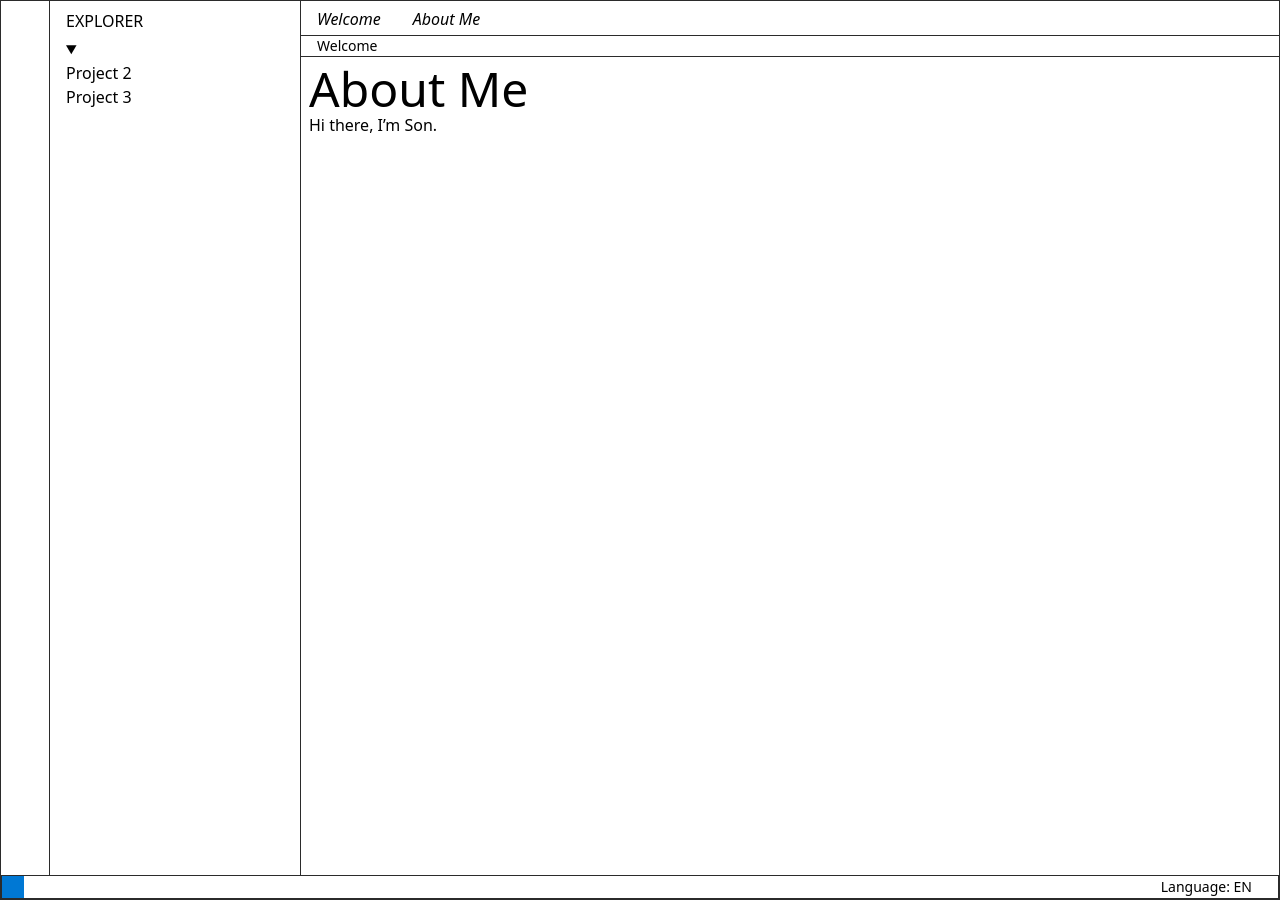
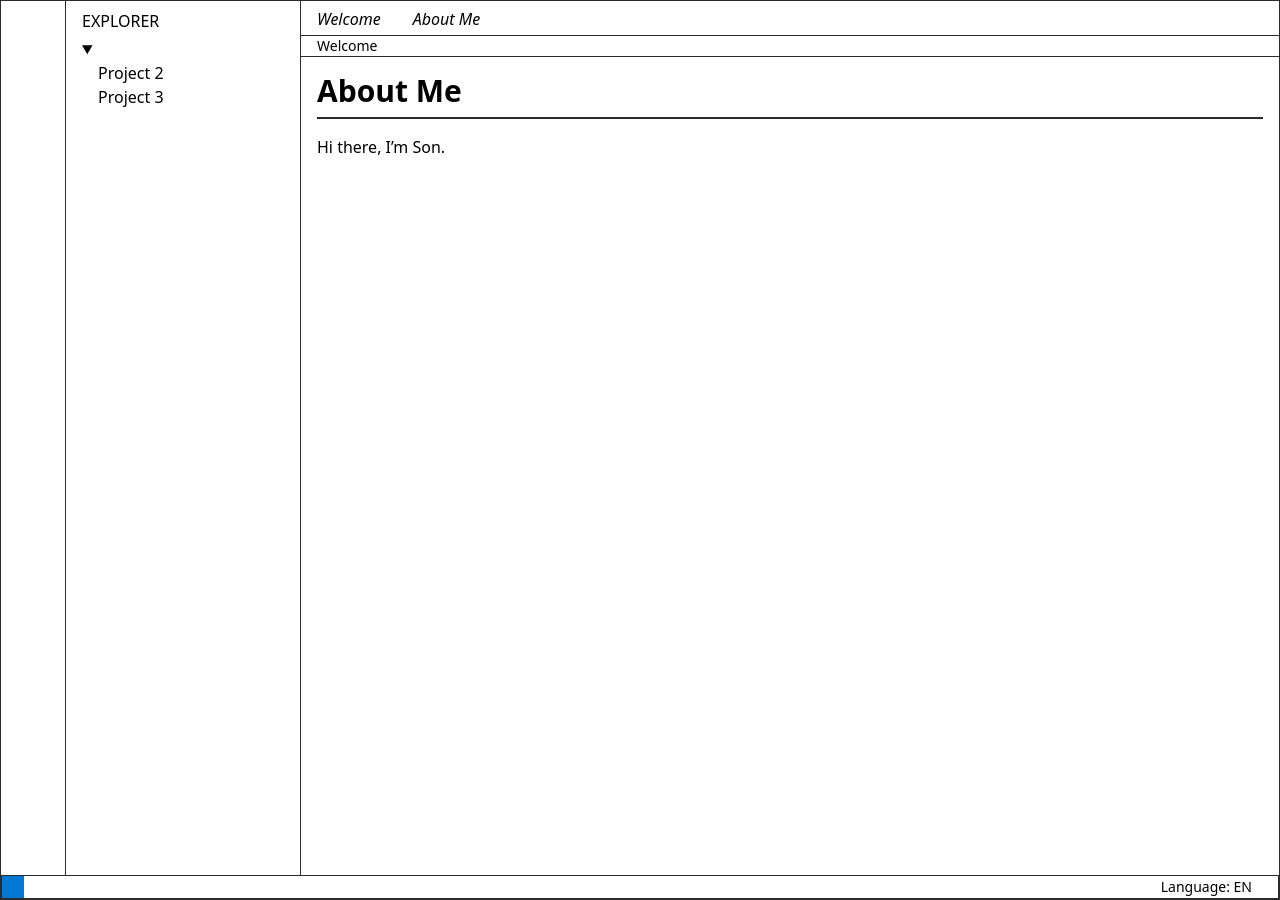
Before and after one commit to sntran/sntran.github.io, a Jekyll site: the page built from README.md, in a window 1280 px wide. Built offline with Jekyll 4.4.1, drawn with Linux system fonts in a browser that asks for light colours; nearby versions of some CDN libraries; our own code applies the rules of GitHub Pages for plain Markdown files.

```diff
--- a/_layouts/index.html
+++ b/_layouts/index.html
@@ -18,13 +18,51 @@
         @apply text-5xl;
       }
 
+      :where(.content) h1 {
+        @apply font-bold;
+        @apply text-3xl;
+        @apply mb-4 pb-2;
+        @apply border-b-2 border-b-[--color-border];
+      }
+
       h2 {
         @apply mb-1;
         @apply text-2xl;
       }
 
+      :where(.content) h2 {
+        @apply font-bold;
+        @apply my-4 pb-2;
+        @apply border-b-2 border-b-[--color-border];
+      }
+
+      h3 {
+        @apply text-xl;
+      }
+
+      :where(.content) h3 {
+        @apply font-bold;
+        @apply my-2;
+      }
+
       .subtitle {
         @apply text-3xl;
+      }
+
+      ul, ol {
+        @apply pl-4;
+      }
+
+      :where(.content) ul, :where(.content) ol {
+        @apply my-4;
+      }
+
+      :where(.content) ul {
+        @apply list-disc;
+      }
+
+      :where(.content) ol {
+        @apply list-decimal;
       }
     }
 
@@ -125,7 +163,7 @@
     >
       <div class="py-1 uppercase">Explorer</div>
 
-      <ul>
+      <ul class="p-0">
         {% for doc in site.pages %}
 
         {% endfor %}
@@ -169,7 +207,7 @@
         bg-canvas
       "
     >
-      <ul>
+      <ul class="p-0">
         <li>Welcome</li>
       </ul>
     </nav>
@@ -219,19 +258,21 @@
       class="
         row-start-3 col-start-1
         grid gap-x-32 gap-y-8 place-content-center justify-center
-        p-2
+        p-4
         bg-canvas
         border-t border-t-[--color-border]
+
+        content
       "
     >
       <header class="md:col-span-2">
-        <h1>Trần Nguyễn Sơn</h1>
+        <h1 class="text-5xl m-0 p-0 border-b-0">Trần Nguyễn Sơn</h1>
         <p class="subtitle">Husband, Dad, Code Hobbyist</p>
       </header>
 
       <div>
-        <h2>Start</h2>
-        <ul class="flex flex-col gap-1">
+        <h2 class="m-0 p-0 border-b-0">Start</h2>
+        <ul class="flex flex-col gap-1 p-0 list-none">
           <li>
             <a href="/README.md" class="text-[--color-blue]">About Me</a>
           </li>
@@ -243,14 +284,14 @@
           </li>
         </ul>
 
-        <h2 class="mt-4">Recent</h2>
+        <h2 class="m-0 mt-4 p-0 border-b-0">Recent</h2>
         <p>You have not viewed anything recently.</p>
       </div>
 
       <div>
-        <h2>Journal Entries</h2>
+        <h2 class="m-0 p-0 border-b-0">Journal Entries</h2>
 
-        <ul class="flex flex-col gap-4 text-lg">
+        <ul class="flex flex-col gap-4 text-lg m-0 p-0 list-none">
           <li>
             <a href="/Blog/1" class="block px-2 py-1 rounded border border-[--color-border]">
               <span class="">Start Documenting My Life</span>
--- a/deno.json
+++ b/deno.json
@@ -1,6 +1,7 @@
 {
   "imports": {
     "html-rewriter-wasm": "npm:html-rewriter-wasm@^0.4.1",
+    "markdown-wasm": "npm:markdown-wasm@^1.2.0",
     "urlpattern-polyfill": "npm:urlpattern-polyfill@^10.0.0"
   },
   "tasks": {
--- a/package.json
+++ b/package.json
@@ -13,6 +13,7 @@
   },
   "dependencies": {
     "html-rewriter-wasm": "^0.4.1",
+    "markdown-wasm": "^1.2.0",
     "urlpattern-polyfill": "^10.0.0"
   }
 }
```
Also changed, not shown: other parts of _layouts/index.html (+4 -1 lines), _worker.js (+5 -2 lines), 2 other files.
